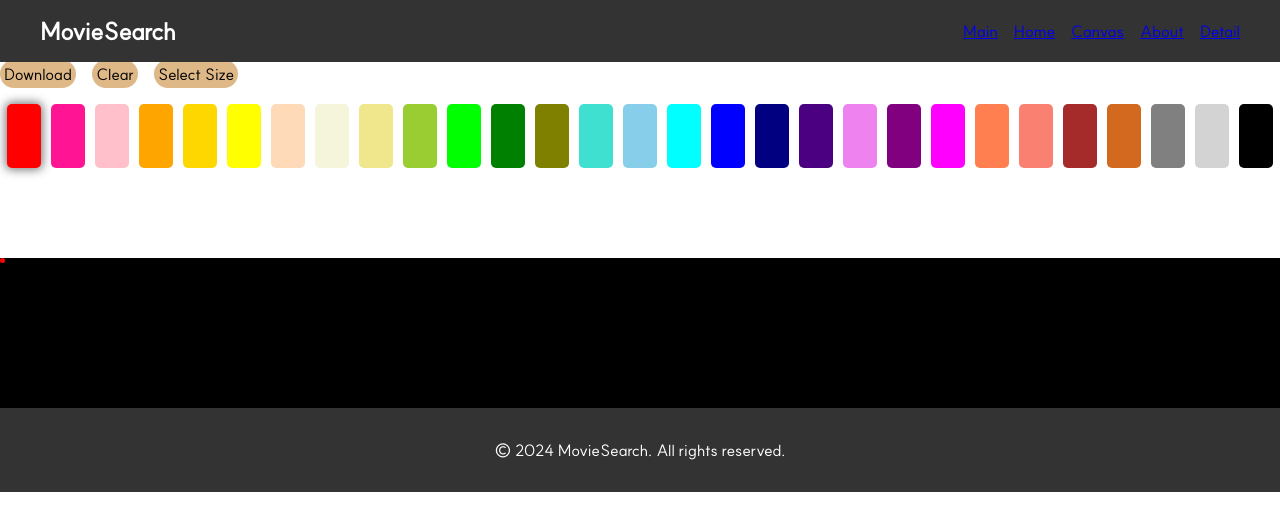
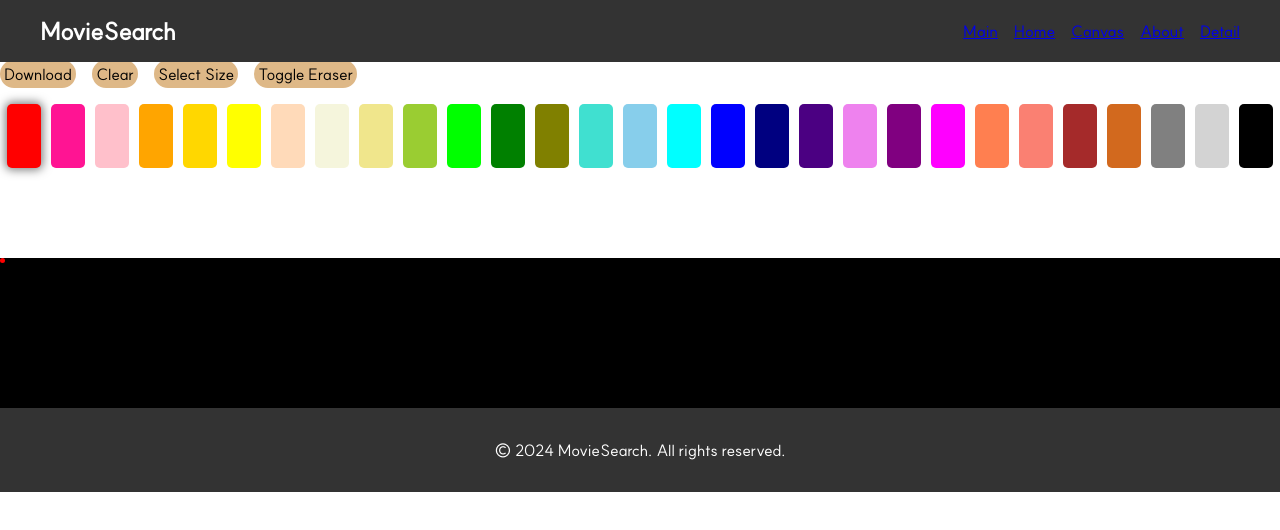
Before and after one commit to yeoniii20/movit, a Vue app: page /canvas in a window 1280 px wide. Shown: the top 530 px of the page. Built offline with nearby package versions, Linux system fonts and the light colour scheme.

Commit message:
feat: add eraser

```diff
--- a/src/views/CanvasView.vue
+++ b/src/views/CanvasView.vue
@@ -4,6 +4,7 @@
       <div class="btn" @click="downloadCanvas">Download</div>
       <div class="btn" @click="clearCanvas">Clear</div>
       <div class="btn" @click="toggleSizeModal">Select Size</div>
+      <div class="btn" @click="toggleEraser">Toggle Eraser</div>
     </div>
     <div class="crayon-container">
       <div
```
